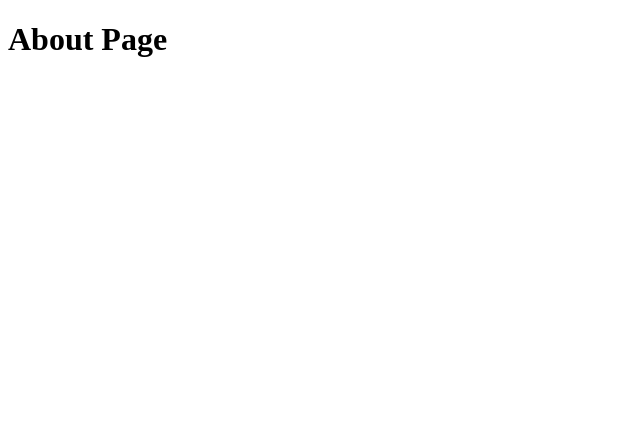
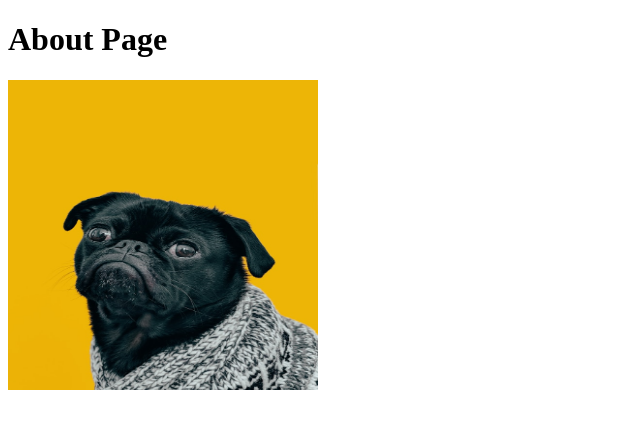
Before and after one commit to antwreger/odin-links-and-images, a plain HTML site: page pages/about.html in a window 1280 px wide. Shown: the whole page, without its empty margins (0-640 px from the left). Drawn offline with Linux system fonts and the light colour scheme.

Commit message:
gul hund

```diff
--- a/pages/about.html
+++ b/pages/about.html
@@ -6,6 +6,10 @@
   </head>
 
   <body>
+
     <h1>About Page</h1>
+
+    <img src="../images/Dog.jpg" alt="Hund gul" height="310" width="310">
+
   </body>
 </html>
```
